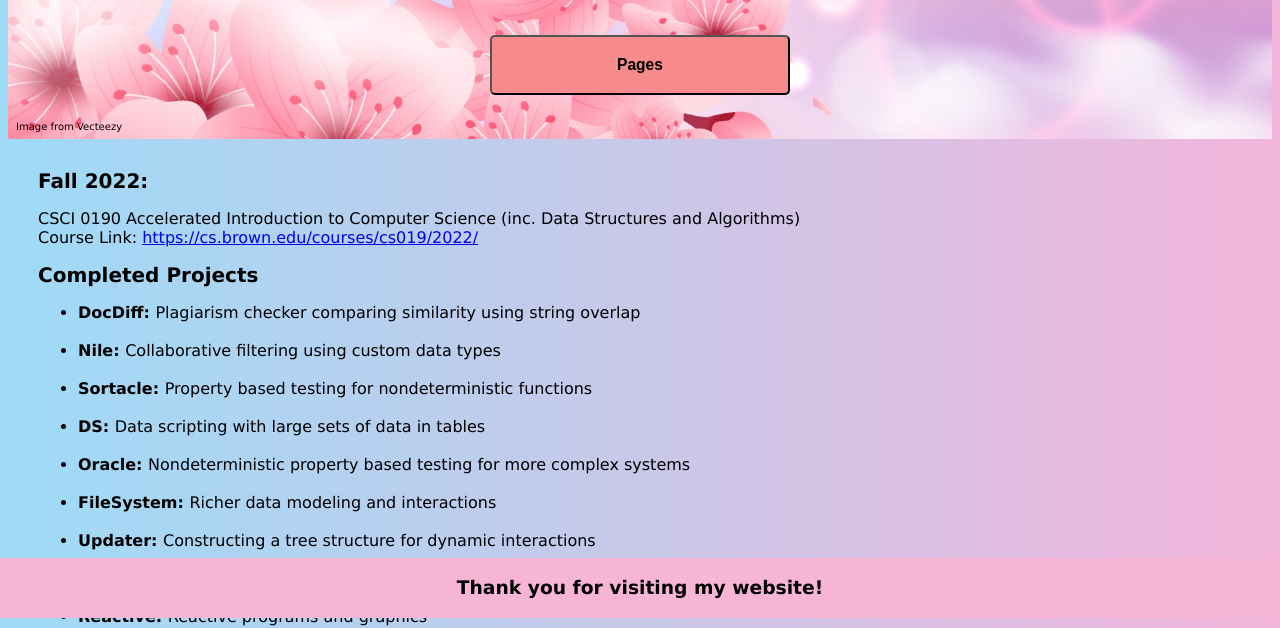
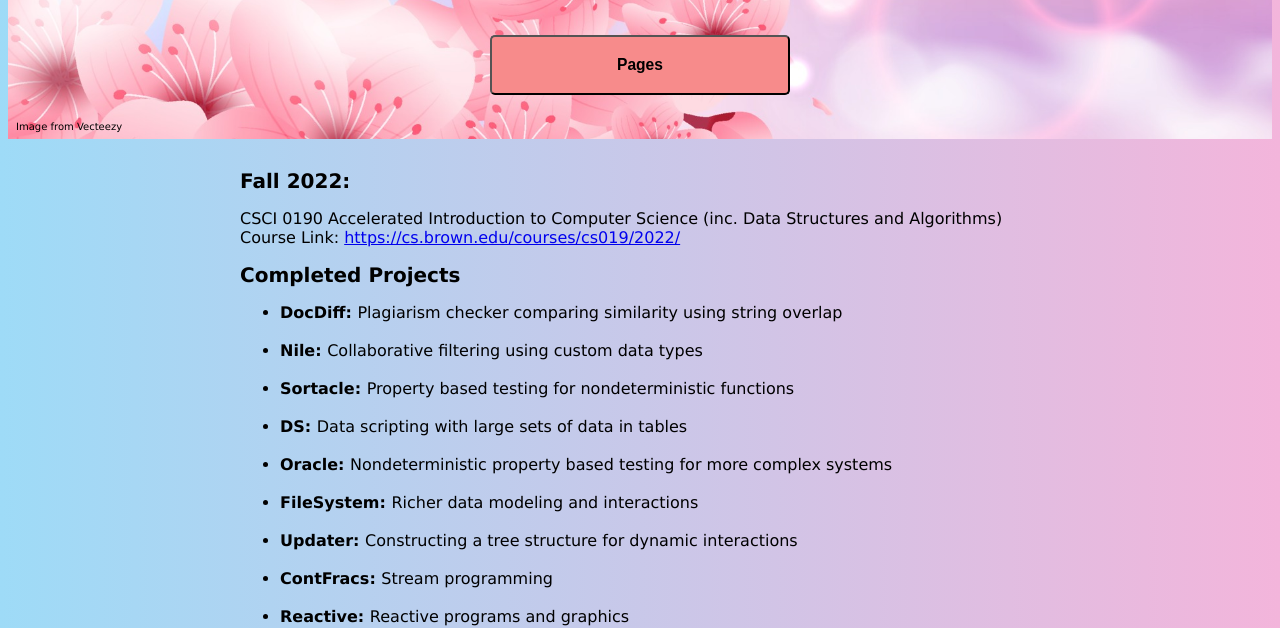
Before and after one commit to jonathanzhou1/old-website, a plain HTML site: page cs.html in a window 1280 px wide. Shown: the part 182-810 px from the top of the page. Drawn offline with Linux system fonts and the light colour scheme.

Commit message:
updated CS and removed footer

```diff
--- a/blog.css
+++ b/blog.css
@@ -46,20 +46,6 @@ small {
 
 strong {
     font-size: 20px;
-}
-
-/**SCROLLING FOOTER**/
-footer {
-    height: 60px;
-    width: 100%;
-    background-color: rgb(247, 181, 214);
-    background-image: none;
-    background-repeat: repeat;
-    background-attachment: scroll;
-    background-position: 0% 0%;
-    position: fixed;
-    bottom: 0pt;
-    left: 0pt;
 }
 
 /**NAV**/
--- a/cs.html
+++ b/cs.html
@@ -58,16 +58,28 @@
                 <br><li><b>Fluid Images:</b> Optimized shrinking of graphics to minimize lost information</li>
                 <br><li><b>24:</b> Six stage project focused on agile software development and optimization</li>
             </ul>
-            <b>Upcoming Projects/In Progress</b>
+            <br><strong>Spring 2023:</strong><br>
+            <p>CSCI 0300 Fundamentals of Computer Systems
+                <br>Course Link: <a href="https://cs.brown.edu/courses/csci0300/2023/">https://cs.brown.edu/courses/csci0300/2023/</a></p>
+                <strong>Completed Projects</strong>
+                <br>
+                <ul>
+                    <li><b>Snake: </b> Creating the early computer game Snake in C</li>
+                    <br><li><b>DMalloc: </b>Constructed an "address-sanitizer-esque" debugging memory allocator in C++</li>
+                </ul>
+                <br><strong>Completed Labs</strong>
+                <br>
+                <ul>
+                    <li><b>Lab 0: </b> Linux Dockers & Git</li>
+                    <br><li><b>Lab 1: </b> C Programming and Makefiles</li>
+                    <br><li><b>Lab 2: </b> Debugging using GDB using a flawed LinkedList implementation</li>
+                </ul>
+            <br><strong>Upcoming Projects and Labs</strong>
             <ul>
                 <li><b>To be determined</b></li>
             </ul>
-    </div>
+        </div>
     </main>
 </body>
 
-<footer>
-    <h3>Thank you for visiting my website!</h3>
-</footer>
-
 </html>
--- a/index.css
+++ b/index.css
@@ -27,21 +27,6 @@ h3 {
 small {
     padding-left: 8px;
     font-size: 10px;
-}
-
-
-/**SCROLLING FOOTER**/
-footer {
-    height: 60px;
-    width: 100%;
-    background-color: rgb(247, 181, 214);
-    background-image: none;
-    background-repeat: repeat;
-    background-attachment: scroll;
-    background-position: 0% 0%;
-    position: fixed;
-    bottom: 0pt;
-    left: 0pt;
 }
 
 /**NAV**/
--- a/zhou.css
+++ b/zhou.css
@@ -33,23 +33,9 @@ strong {
     font-size: 20px;
 }
 
-.textDiv {
+#resume {
     margin: auto;
     padding: 30px 30px 80px 30px;
-}
-
-/**SCROLLING FOOTER**/
-footer {
-    height: 60px;
-    width: 100%;
-    background-color: rgb(247, 181, 214);
-    background-image: none;
-    background-repeat: repeat;
-    background-attachment: scroll;
-    background-position: 0% 0%;
-    position: fixed;
-    bottom: 0pt;
-    left: 0pt;
 }
 
 /**NAV**/
@@ -125,6 +111,36 @@ img {
 }
 
 /**MEDIA QUERIES**/
+@media only screen and (min-width: 300px) {
+
+    h1 {
+        font-size: 40px;
+        text-align: center;
+        margin: auto;
+    }
+
+    h2 {
+        font-size: 15px;
+    }
+
+    #contact>li {
+        font-size: small;
+    }
+
+    /**IFRAME**/
+    iframe {
+        padding: 10px 0 0 0;
+        width: 100%;
+        height: 30em;
+    }
+
+    .textDiv {
+        width: 300px;
+        margin: auto;
+        padding: 30px 30px 80px 30px;
+    }
+}
+
 @media only screen and (min-width: 400px) {
 
     h1 {
@@ -147,6 +163,12 @@ img {
         width: 100%;
         height: 30em;
     }
+
+    .textDiv {
+        width: 400px;
+        margin: auto;
+        padding: 30px 30px 80px 30px;
+    }
 }
 
 @media only screen and (min-width: 800px) {
@@ -163,6 +185,12 @@ img {
 
     #contact>li {
         font-size: medium;
+    }
+
+    .textDiv {
+        width: 800px;
+        margin: auto;
+        padding: 30px 30px 80px 30px;
     }
 }
 
```
Also changed, not shown: blog.html (+0 -4 lines), index.html (+1 -3 lines), resume.html (+4 -8 lines).
